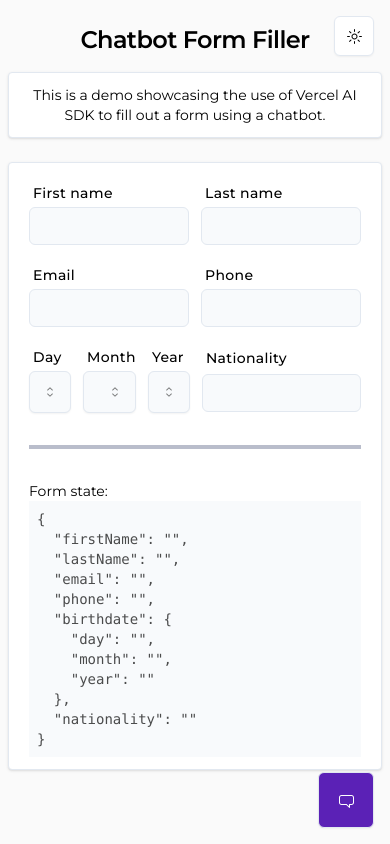
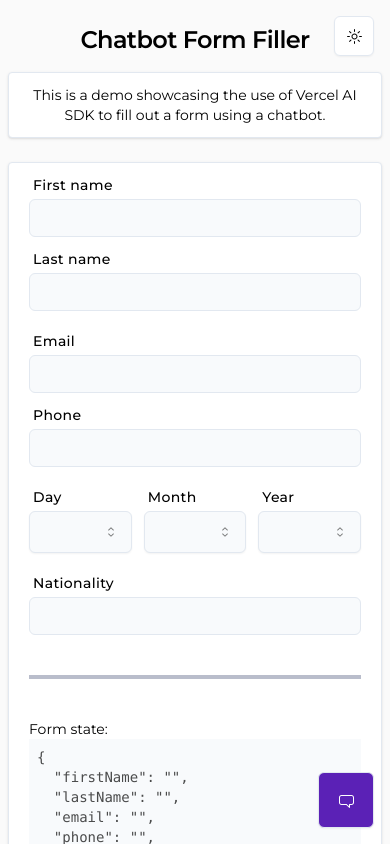
Before and after one commit to brdebr/chatbot-form-filler, a Next.js app: page / in a window 390 px wide. Shown: the top 844 px of the page. Built offline with nearby package versions, Linux system fonts and the light colour scheme.

Commit message:
Mobile first fixes heheh

```diff
--- a/app/components/FormToFill.tsx
+++ b/app/components/FormToFill.tsx
@@ -86,26 +86,26 @@ export function FormToFill() {
     <Card className={cn(`
       rounded
       px-5 py-3
-      flex flex-col gap-3
+      flex flex-col gap-5
       ${theme_styles.default_text_color}
       ${theme_styles.default_text_size}
       ${theme_styles.card_bg_color}
     `)}>
-      <div className='flex gap-3 mt-2'>
+      <div className='flex flex-col sm:flex-row gap-3'>
         <InputWithLabel onChange={handleInputChange} value={formState.firstName} name="firstName" aria-label='First name' />
         <InputWithLabel onChange={handleInputChange} value={formState.lastName} name="lastName" aria-label='Last name' />
       </div>
-      <div className='flex gap-3 mt-2'>
+      <div className='flex flex-col sm:flex-row gap-3'>
         <InputWithLabel onChange={handleInputChange} value={formState.email} name="email" type='email' aria-label='Email' />
         <InputWithLabel onChange={handleInputChange} value={formState.phone} name="phone" type='phone' aria-label='Phone' />
       </div>
-      <div className='flex gap-3 mt-2'>
-        <div className="flex gap-3 w-1/2">
+      <div className='flex flex-col sm:flex-row sm:gap-3 gap-5'>
+        <div className="flex gap-3 sm:w-1/2">
           <DateSelector name="Day" values={days} value={formState.birthdate.day} setValue={(value) => handleDateChange(value, 'day')} />
           <DateSelector name="Month" values={months} value={formState.birthdate.month} setValue={(value) => handleDateChange(value, 'month')} />
           <DateSelector name="Year" values={years} value={formState.birthdate.year} setValue={(value) => handleDateChange(value, 'year')} />
         </div>
-        <div className="flex gap-3 w-1/2">
+        <div className="flex gap-3 sm:w-1/2">
           <InputWithLabel onChange={handleInputChange} value={formState.nationality} name="nationality" type='text' className=' max-w-lg' aria-label='Nationality' />
         </div>
       </div>
--- a/app/components/chat-trigger-button.tsx
+++ b/app/components/chat-trigger-button.tsx
@@ -32,6 +32,7 @@ export function ChatTriggerButton(props: {
           className={cn(`
             rounded-md
             fixed bottom-4 right-4
+            z-10
             h-[550px] lg:h-[650px]
             max-h-[80dvh]
             max-w-[85vw] sm:max-w-[75vw] md:max-w-[65vw] lg:max-w-[45vw]
--- a/app/components/chat.tsx
+++ b/app/components/chat.tsx
@@ -131,7 +131,7 @@ export const Chat = React.forwardRef<HTMLDivElement, {}>((props, ref) => {
       <form onSubmit={handleSubmit} className="absolute bottom-5 left-1/2 -translate-x-1/2 w-full">
         <div className="flex gap-3 items-center px-4">
           <Input ref={inputRef} value={chatInput} onChange={handleChatInput} disabled={inputIsDisabled} placeholder="Type a message" />
-          <Button type="submit" variant="outline" size="icon" disabled={!chatInput.trim().length} className="size-10 bg-blue-500 hover:bg-blue-700 active:bg-blue-800 transition-all duration-500">
+          <Button type="submit" variant="outline" size="icon" disabled={!chatInput.trim().length} className="size-10 min-w-10 min-h-10 bg-blue-500 hover:bg-blue-700 active:bg-blue-800 transition-all duration-500">
             <PaperPlaneIcon className="text-white translate-x-[1px]" />
           </Button>
         </div>
```
